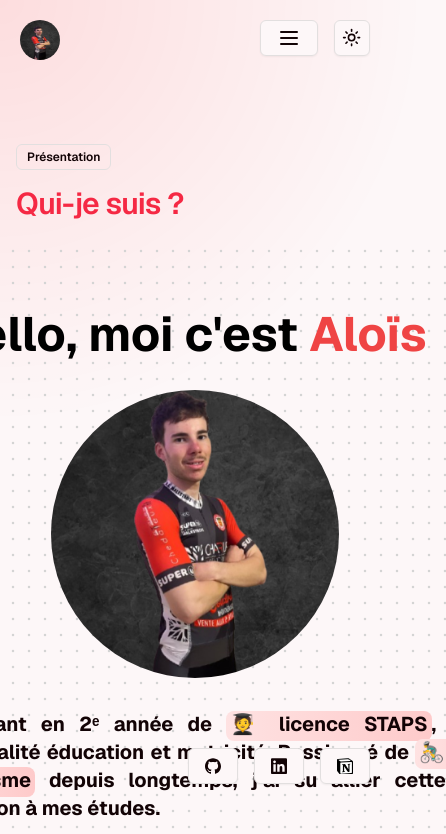
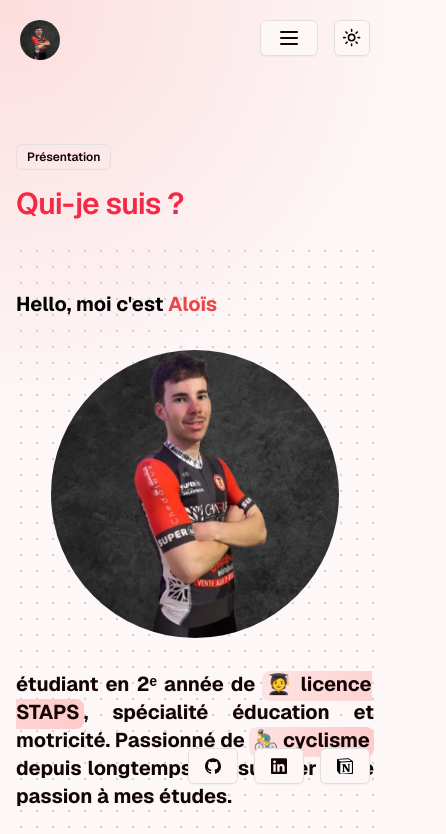
Before and after one commit to tanguyjulien56/vite-react, a Next.js app: page / in a window 390 px wide. Shown: the top 834 px of the page, 446 px wide, since content can reach past the window. Built offline with nearby package versions, Linux system fonts and the light colour scheme; a web font is replaced by a local one.

Commit message:
pb sur text

```diff
--- a/src/components/ui/hero-highlight.tsx
+++ b/src/components/ui/hero-highlight.tsx
@@ -41,7 +41,7 @@ export const HeroHighlight = ({
   return (
     <div
       className={cn(
-        "group relative flex w-full h-auto  items-center justify-center py-10",
+        "group relative flex w-full h-auto  items-center justify-center py-5 ",
         containerClassName
       )}
       onMouseMove={handleMouseMove}
--- a/src/components/ui/typewriter-effect.tsx
+++ b/src/components/ui/typewriter-effect.tsx
@@ -70,7 +70,12 @@ export const TypewriterEffect = ({
     );
   };
   return (
-    <div className={cn("text-5xl font-bold text-center", className)}>
+    <div
+      className={cn(
+        "text-xl sm:text-xl md:text-3xl lg:text-5xl font-bold text-center",
+        className
+      )}
+    >
       {renderWords()}
       <motion.span
         initial={{
@@ -145,13 +150,13 @@ export const TypewriterEffectSmooth = ({
           width: "fit-content",
         }}
         transition={{
-          duration: 1,
+          duration: 2,
           ease: "linear",
           delay: 0.1,
         }}
       >
         <div
-          className="text-5xl font-bold"
+          className="text-xl sm:text-2xl md:text-3xl lg:text:3xl xl:text-5xl font-bold"
           style={{
             whiteSpace: "nowrap",
           }}
```
